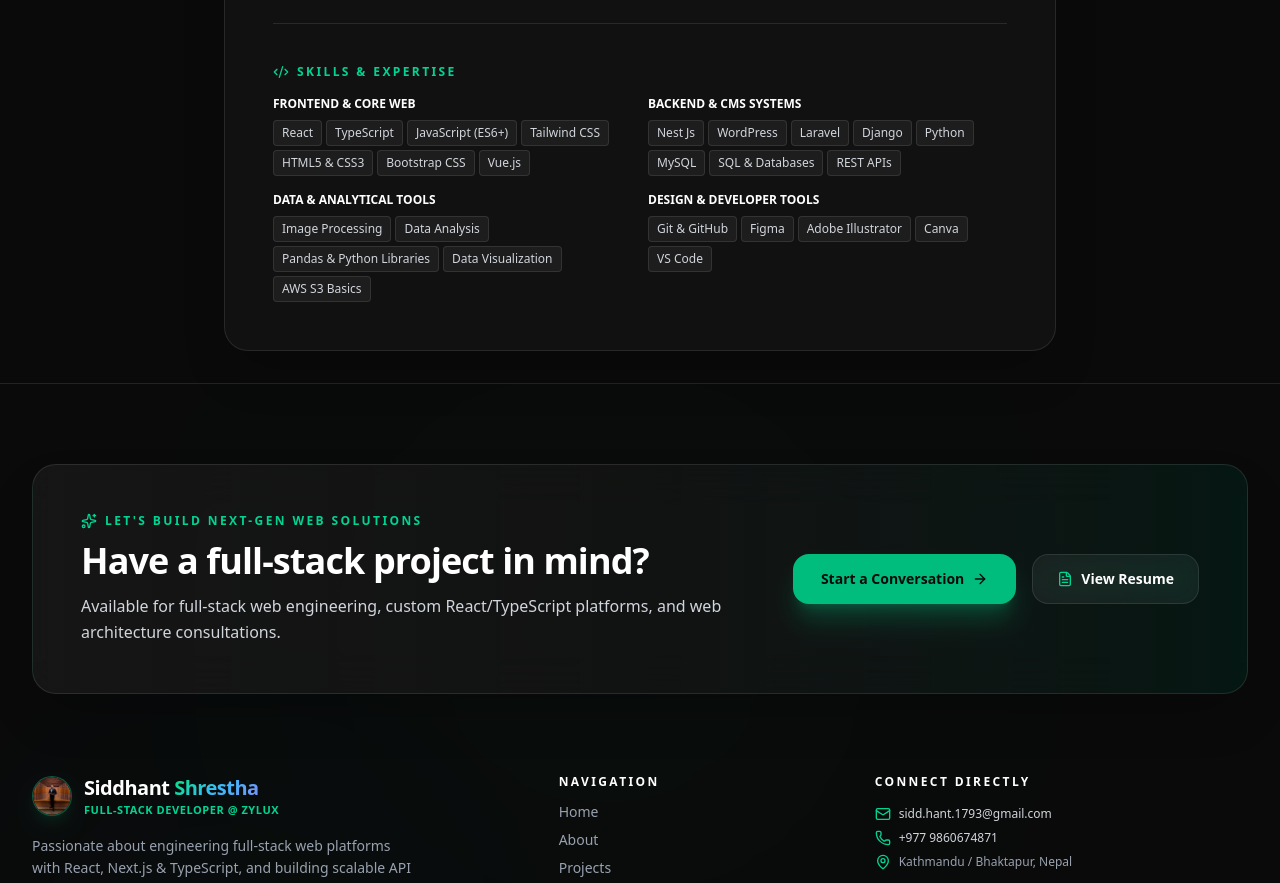
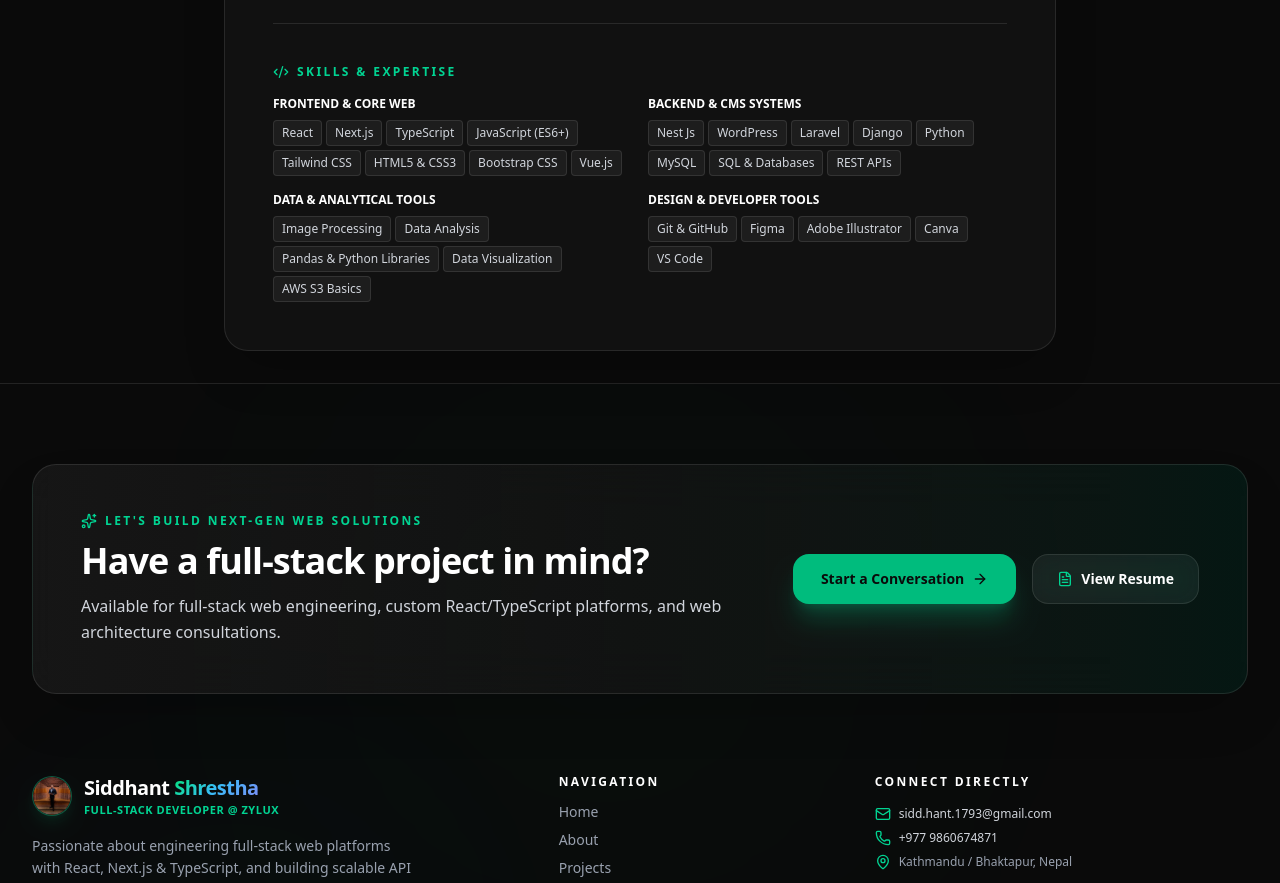
Before and after one commit to Siddh07/next-portfolio, a Next.js app: page /resume in a window 1280 px wide. Shown: the part 2360-3243 px from the top of the page. Built offline with nearby package versions, Linux system fonts and the light colour scheme.

Commit message:
feat: add Next.js to frontend skills category

```diff
--- a/app/data/skillsData.ts
+++ b/app/data/skillsData.ts
@@ -8,6 +8,7 @@ export const skillsCategories: SkillCategory[] = [
     title: 'Frontend & Core Web',
     skills: [
       { name: 'React' },
+      { name: 'Next.js' },
       { name: 'TypeScript' },
       { name: 'JavaScript (ES6+)' },
       { name: 'Tailwind CSS' },
```
